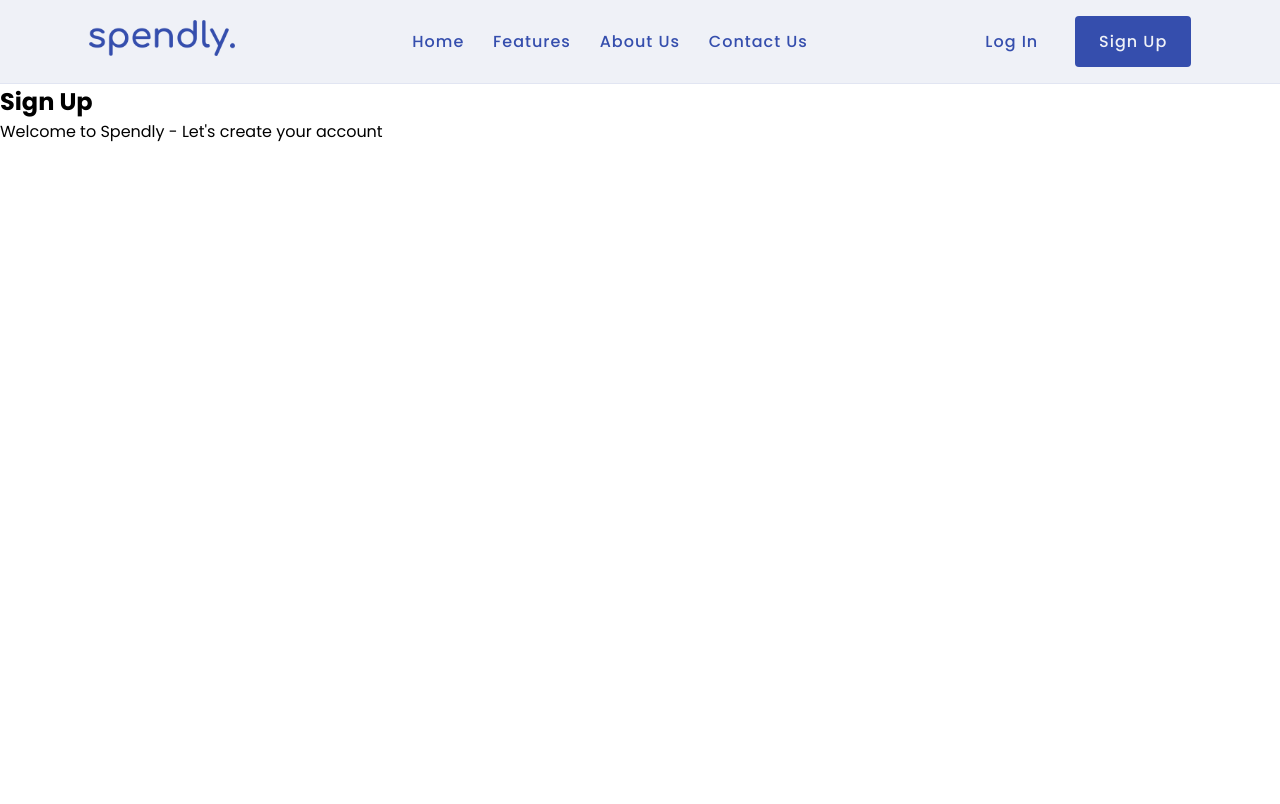
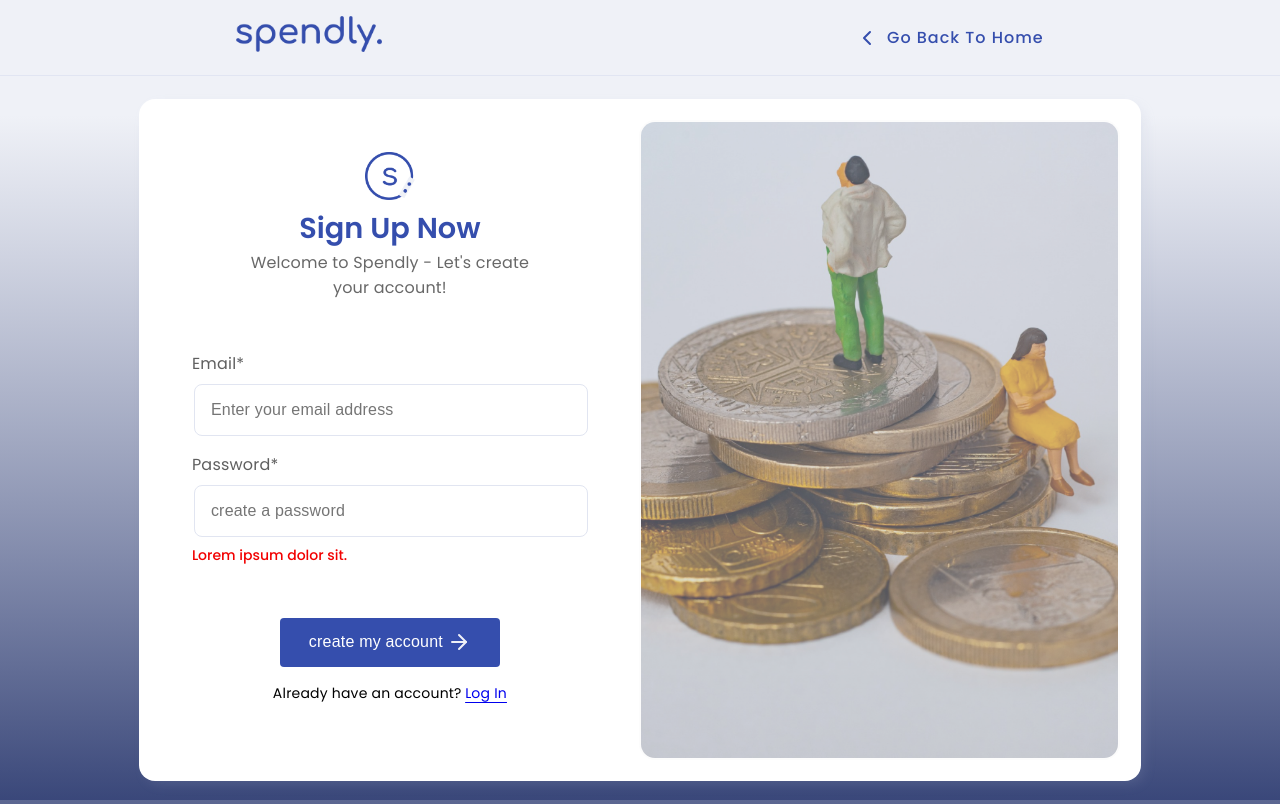
Before and after one commit to ishansurdi/spendly, a PHP site: page /sign-up.html in a window 1280 px wide. Before the commit the page ends 142 px from the top, so only its background shows below. Run offline with PHP 8.4, Linux system fonts and the light colour scheme.

Commit message:
sign up page -done

```diff
--- a/index.html
+++ b/index.html
@@ -55,10 +55,10 @@
         </li>
       </ul>
     </nav>
-    <!-- <h1>
+    <!-- <h4>
       Lorem ipsum dolor sit amet, consectetur adipisicing elit. Hic repellendus
       veritatis aperiam porro ex placeat praesentium ullam rerum quam
       laboriosam.
-    </h1> -->
+    </h4> -->
   </body>
 </html>
--- a/sign-up.html
+++ b/sign-up.html
@@ -28,41 +28,72 @@
         />
       </a>
 
-      <ul class="nav-list-center">
-        <li>
-          <a href="/">Home</a>
-        </li>
-        <li>
-          <a href="#">Features</a>
-        </li>
-        <li>
-          <a href="#">About Us</a>
-        </li>
-        <li>
-          <a href="#">Contact Us</a>
-        </li>
-      </ul>
-
-      <ul class="nav-list-right">
-        <li class="login-btn">
-          <a href="#">Log In</a>
-        </li>
-        <li class="signup-btn">
-          <a href="./sign-up.html">Sign Up</a>
-        </li>
-      </ul>
+      <div class="nav-item">
+        <img src="./assests/icons/chevron-left.svg" alt="chevron left icon" />
+        <a href="./index.html"> Go Back To Home</a>
+      </div>
     </nav>
 
     <section class="signup-main">
       <div class="form-box">
         <div class="form-box-left">
           <div class="form-box-head">
-            <div></div>
-            <h1>Sign Up</h1>
-            <p>Welcome to Spendly - Let's create your account</p>
+            <img
+              src="./assests/logo-signup.png"
+              alt="spendly logo"
+              width="auto"
+              height="48px"
+            />
+            <h1>Sign Up Now</h1>
+            <p>
+              Welcome to Spendly - Let's create <br />
+              your account!
+            </p>
           </div>
+
+          <form action="" class="form">
+            <div class="form-container">
+              <label for="email" class="input-text">Email*</label>
+              <input
+                type="email"
+                class="input-field"
+                id="email"
+                name="email"
+                required
+                placeholder="Enter your email address"
+              />
+
+              <label for="password" class="input-text">Password*</label>
+              <input
+                type="password"
+                class="input-field"
+                id="password"
+                name="password"
+                placeholder="create a password"
+                required
+              />
+
+              <p class="error-text">Lorem ipsum dolor sit.</p>
+            </div>
+
+            <button type="submit" class="submit-btn">
+              create my account
+              <img src="./assests/icons/arrow-right.svg" alt="" />
+            </button>
+            <div class="login-para">
+              <p>Already have an account?</p>
+              <a href="#">Log In</a>
+            </div>
+          </form>
         </div>
-        <div class="form-box-right"></div>
+        <div class="form-box-right">
+          <img
+            src="./assests/form-right.png"
+            width="auto"
+            height="640px"
+            alt="img bg"
+          />
+        </div>
       </div>
     </section>
   </body>
--- a/styles/index.css
+++ b/styles/index.css
@@ -4,9 +4,15 @@
     box-sizing: border-box;
 }
 
+:root {
+    --primary-color: #354ead;
+}
+
+html,
 body {
-    background-color: #fff;
+    height: 100%;
     font-family: "Poppins", sans-serif;
+    background: linear-gradient(180deg, #EFF1F7 5.41%, #23326ac9 108.25%);
 }
 
 a {
@@ -48,7 +54,7 @@ a {
     color: #8392cc;
 }
 
-.login-btn a {
+.nav-list-right .login-btn a {
     font-size: 1rem;
     letter-spacing: 1px;
     color: #354ead;
@@ -56,11 +62,11 @@ a {
     transition: all 400ms ease-in-out;
 }
 
-.login-btn a:hover {
+.nav-list-right .login-btn a:hover {
     color: #8392cc;
 }
 
-.signup-btn a {
+.nav-list-right .signup-btn a {
     font-size: 1rem;
     font-weight: 500;
     letter-spacing: 1px;
@@ -76,8 +82,10 @@ a {
     gap: 0.25em;
 
     transition: all 400ms ease-in-out;
+    color: #fff;
+
 }
 
-.signup-btn a:hover {
+.nav-list-right .signup-btn a:hover {
     background-color: #586dbb;
 }
--- a/styles/sign-up.css
+++ b/styles/sign-up.css
@@ -0,0 +1,182 @@
+/* 'go back to home' in nav */
+.nav-item {
+    display: flex;
+    align-items: center;
+    justify-content: center;
+    gap: 0.5em;
+}
+
+.nav-item a {
+    font-size: 1rem;
+    letter-spacing: 1px;
+    color: #354ead;
+    font-weight: 500;
+    transition: all 400ms ease-in-out;
+}
+
+.nav-item a:hover {
+    color: #8392cc;
+}
+
+/* sign up starts here */
+.signup-main {
+    display: flex;
+    align-items: center;
+    justify-content: center;
+    height: 91%;
+    background: linear-gradient(180deg, #EFF1F7 5.41%, #23326ac9 108.25%);
+}
+
+.form-box {
+    padding: 1.2em;
+    display: inline-flex;
+    justify-content: center;
+    gap: 3.2em;
+    background-color: #fff;
+    border-radius: 1em;
+    box-shadow: 5px 5px 13px -3px rgb(168 175 206 / 18%);
+    border: 2px solid #bababa00;
+}
+
+.form-box .form-box-left {
+    padding: 2em;
+    padding-right: 0;
+    width: 428px;
+    height: auto;
+}
+
+.form-box-left .form-box-head {
+    display: flex;
+    flex-direction: column;
+    align-items: center;
+    justify-content: center;
+}
+
+.form-box-left .form-box-head h1 {
+    margin-top: 0.25em;
+    font-size: 1.8em;
+    font-weight: 600;
+    color: var(--primary-color);
+}
+
+.form-box-left .form-box-head p {
+    text-align: center;
+    font-size: 1em;
+    letter-spacing: 0.2px;
+    color: #686868;
+}
+
+.form-box .form {
+    margin-top: 3.2em;
+}
+
+.form .form-container {
+    display: flex;
+    flex-direction: column;
+    justify-content: center;
+}
+
+.form-container .input-text {
+    font-size: 1em;
+    color: #5f5f5f;
+    letter-spacing: 0.2px;
+    margin-bottom: 0.5em;
+}
+
+.form-container .input-field {
+    font-size: 1em;
+    outline: none;
+    border: none;
+    padding: 1em;
+    border: 1px solid #e1e5f1;
+    border-radius: 0.5em;
+    margin-left: 2px;
+    margin-bottom: 1rem;
+    letter-spacing: 1px;
+    color: #3e3e3e;
+    font-weight: 500;
+}
+
+.form-container .input-field:nth-of-type(2) {
+    margin-bottom: 0.5em;
+}
+
+.form-container .input-field::placeholder {
+    font-size: 1em;
+    letter-spacing: 0.2px;
+}
+
+.form-container .input-field:focus {
+    box-shadow: 0 0 0px 2px #354ead29;
+    border-color: #e1e5f1;
+    transition: transform 0.4s cubic-bezier(0.25, 0.1, 0.25, 1);
+}
+
+.form-container .error-text {
+    font-size: 14px;
+    font-weight: 500;
+    color: #f20000;
+}
+
+.form .submit-btn {
+    outline: none;
+    border: none;
+
+    font-size: 1em;
+    font-weight: 500;
+    letter-spacing: 0.2px;
+    color: #fff;
+    background-color: #354ead;
+    padding: 0.8em 1.8rem;
+    border-radius: 0.25em;
+
+    transition: all 400ms ease-in-out;
+
+    display: flex;
+    align-items: center;
+    justify-content: center;
+    gap: 0.25em;
+    cursor: pointer;
+    margin: 0 auto;
+    margin-top: 3.2em;
+}
+
+.form .submit-btn:hover {
+    background-color: #586dbb;
+}
+
+.form .login-para {
+    display: flex;
+    gap: 0.25em;
+    align-items: center;
+    justify-content: center;
+
+    margin-top: 1rem;
+    text-align: center;
+    font-size: 14px;
+    letter-spacing: 0.2px;
+}
+
+.form .login-para a {
+    text-decoration: underline;
+    text-underline-offset: 0.25em;
+    transition: all 400ms ease-in-out;
+}
+
+
+.form .login-para a:hover {
+    color: #9449d9;
+}
+
+.form-box-right {
+    display: flex;
+    align-items: center;
+    justify-content: center;
+}
+
+.form-box-right img {
+    margin: 0;
+    padding: 0;
+    border-radius: 1em;
+    border: 2px solid #eaeaea29;
+}
```
Also changed, not shown: assests/form-right.png (added), assests/icons/chevron-left.svg (added).
